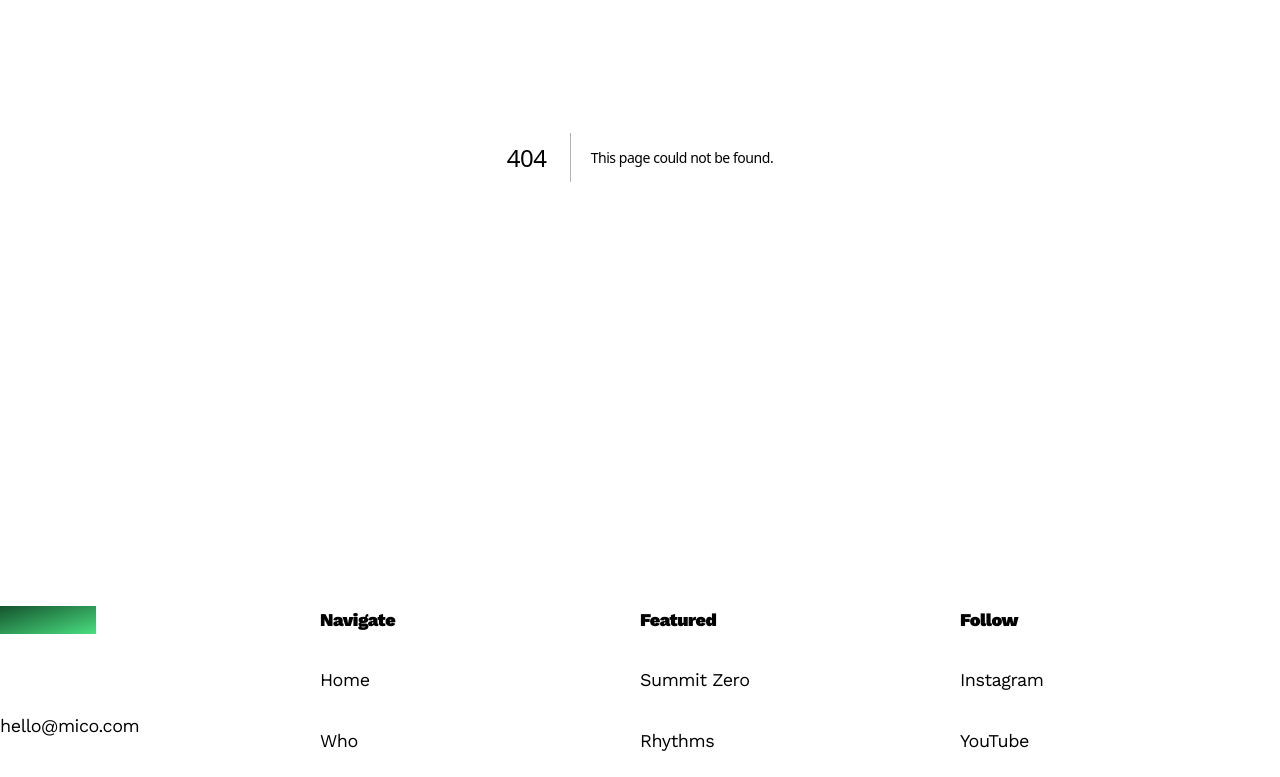
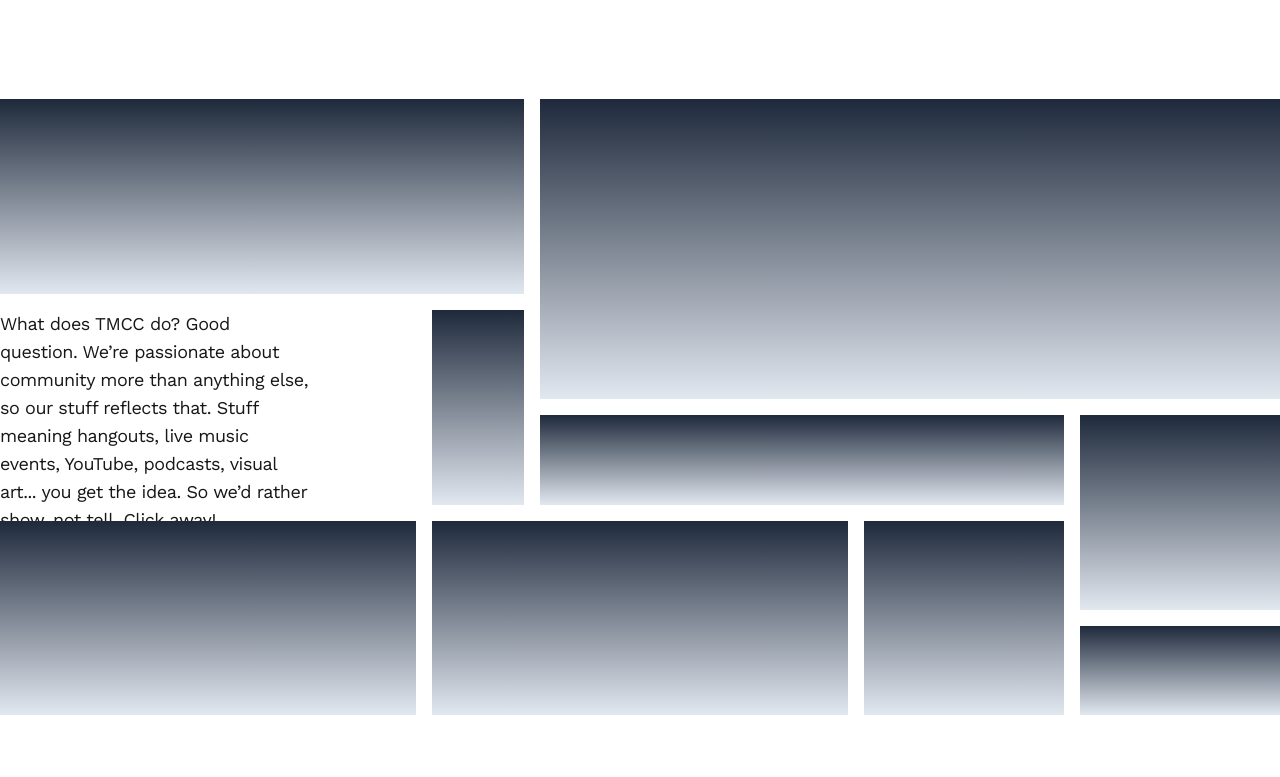
Before and after one commit to Paul3MK/tmcc-web, a Next.js app: page /what in a window 1280 px wide. Before the commit this address had no page. Shown: the part 323-1100 px from the top of the page. Built offline with nearby package versions, Linux system fonts and the light colour scheme.

Commit message:
feat: create what page

```diff
--- /dev/null
+++ b/pages/what/index.tsx
@@ -0,0 +1,58 @@
+import PageHeading from "@/components/PageHeading"
+import { motion } from "framer-motion"
+import { ReactNode, useState } from "react"
+
+export default function WhatPage() {
+
+    const [text, setText] = useState<ReactNode>(Paragraph)
+
+    return (
+        <>
+            <PageHeading overline="The stuff we do" title="What?"/>
+            <section className="container mx-auto grid grid-cols-12 grid-rows-6 gap-4 h-[760px] pb-36">
+                <div className="bg-gradient-to-t from-slate-200 to-slate-800 col-start-1 col-span-5 row-start-1 row-span-2" onMouseEnter={() => setText(<ProjectTitle title="Project One" />)} onMouseLeave={() => setText(Paragraph)}></div>
+                <div className="bg-gradient-to-t from-slate-200 to-slate-800 col-start-6 col-span-7 row-start-1 row-span-3" onMouseEnter={() => setText(<ProjectTitle title="Project Two" />)} onMouseLeave={() => setText(Paragraph)}></div>
+                <motion.div
+                    className="bg-gradient-to-t col-start-1 col-span-3 row-start-3 row-span-2"
+                    initial={{ opacity: 1 }}
+                    transition={{ duration: 0.5, ease: "easeInOut" }}
+                >
+                    {text}
+                </motion.div>
+                <div className="bg-gradient-to-t from-slate-200 to-slate-800 col-start-5 col-span-1 row-start-3 row-span-2"></div>
+                <div className="bg-gradient-to-t from-slate-200 to-slate-800 col-start-6 col-span-5 row-start-4 row-span-1"></div>
+                <div className="bg-gradient-to-t from-slate-200 to-slate-800 col-start-11 col-span-2 row-start-4 row-span-2"></div>
+                <div className="bg-gradient-to-t from-slate-200 to-slate-800 col-start-1 col-span-4 row-start-5 row-span-2"></div>
+                <div className="bg-gradient-to-t from-slate-200 to-slate-800 col-start-5 col-span-4 row-start-5 row-span-2"></div>
+                <div className="bg-gradient-to-t from-slate-200 to-slate-800 col-start-9 col-span-2 row-start-5 row-span-2"></div>
+                <div className="bg-gradient-to-t from-slate-200 to-slate-800 col-start-11 col-span-2 row-start-6 row-span-1"></div>
+
+            </section>
+        </>
+    )
+}
+
+
+function Paragraph() {
+    return (
+        <motion.p
+            initial={{ opacity: 0 }}
+            animate={{ opacity: 1 }}
+            transition={{ duration: 0.5, ease: "easeInOut" }}
+        >
+            What does TMCC do? Good question. We’re passionate about community more than anything else, so our stuff reflects that. Stuff meaning hangouts, live music events, YouTube, podcasts, visual art... you get the idea. So we’d rather show, not tell. Click away!
+        </motion.p>
+    )
+}
+
+function ProjectTitle({ title }: { title: string }) {
+    return (
+        <motion.span
+            className="font-black text-2xl"
+            initial={{opacity: 0}}
+            animate={{opacity: 1}}
+            transition={{duration: 0.5, ease: "easeInOut"}}
+        >{title}
+        </motion.span>
+    )
+}
```
